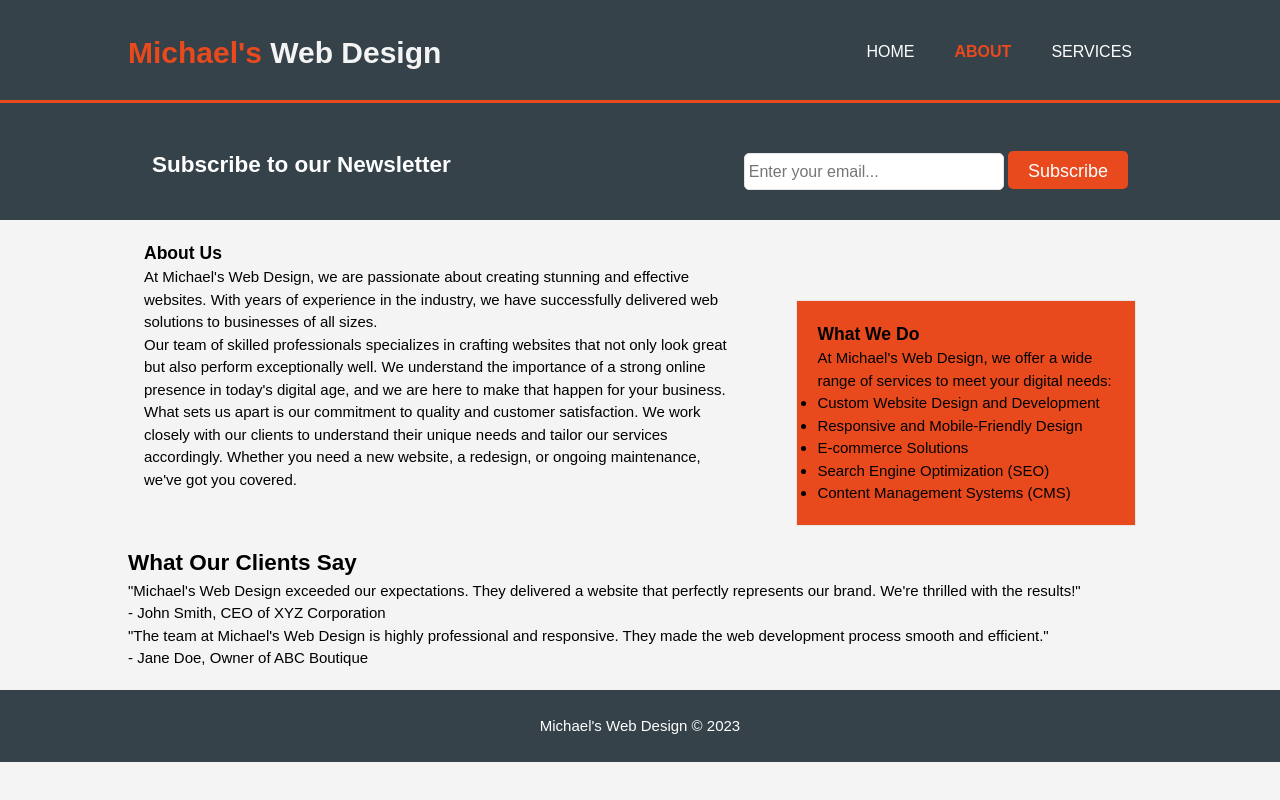
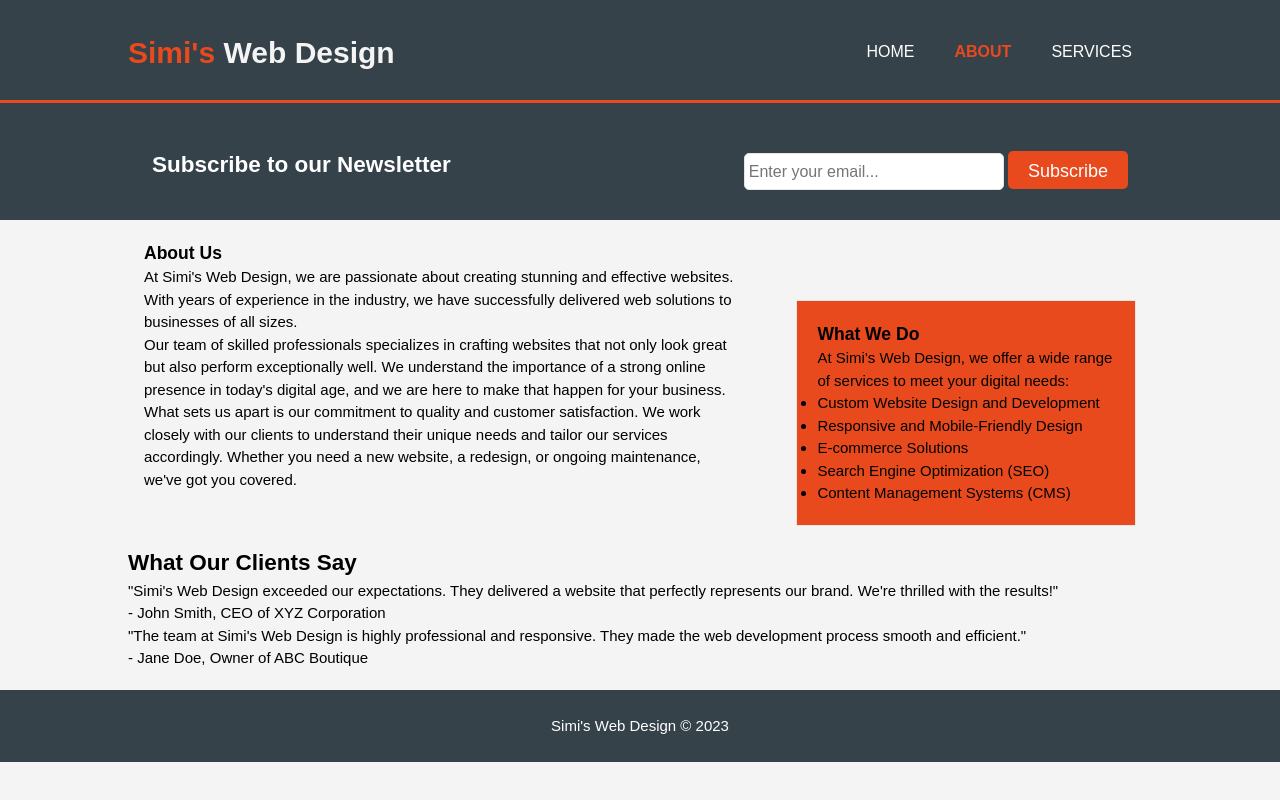
Before and after one commit to similoluwa22/eniolagithub, a plain HTML site: page about.html in a window 1280 px wide. Drawn offline with Linux system fonts and the light colour scheme.

Commit message:
Update about.html

```diff
--- a/about.html
+++ b/about.html
@@ -5,14 +5,14 @@
     <meta name="viewport" content="width=device-width, initial-scale=1.0" />
     <meta name="description" content="Affordable and Professional Web Design" />
     <meta name="keywords" content="Web Design, Professional Developer" />
-    <title>Michael Web Design | About</title>
+    <title>Simi's Web Design | About</title>
     <link rel="stylesheet" href="./css/style.css" />
   </head>
   <body>
     <header>
       <div class="container">
         <div id="branding">
-          <h1><span class="highlight">Michael's</span> Web Design</h1>
+          <h1><span class="highlight">Simi's</span> Web Design</h1>
         </div>
         <nav>
           <ul>
@@ -38,7 +38,7 @@
         <article id="main-col">
           <h1 class="page-title">About Us</h1>
           <p>
-            At Michael's Web Design, we are passionate about creating stunning
+            At Simi's Web Design, we are passionate about creating stunning
             and effective websites. With years of experience in the industry, we
             have successfully delivered web solutions to businesses of all
             sizes.
@@ -60,7 +60,7 @@
         <aside id="sidebar">
           <h3>What We Do</h3>
           <p>
-            At Michael's Web Design, we offer a wide range of services to meet
+            At Simi's Web Design, we offer a wide range of services to meet
             your digital needs:
           </p>
           <ul>
@@ -78,7 +78,7 @@
         <h2>What Our Clients Say</h2>
         <div class="testimonial">
           <p>
-            "Michael's Web Design exceeded our expectations. They delivered a
+            "Simi's Web Design exceeded our expectations. They delivered a
             website that perfectly represents our brand. We're thrilled with the
             results!"
           </p>
@@ -86,7 +86,7 @@
         </div>
         <div class="testimonial">
           <p>
-            "The team at Michael's Web Design is highly professional and
+            "The team at Simi's Web Design is highly professional and
             responsive. They made the web development process smooth and
             efficient."
           </p>
@@ -97,7 +97,7 @@
 
     <footer>
       <div class="container">
-        <p>Michael's Web Design &copy; 2023</p>
+        <p>Simi's Web Design &copy; 2023</p>
       </div>
     </footer>
   </body>
```
